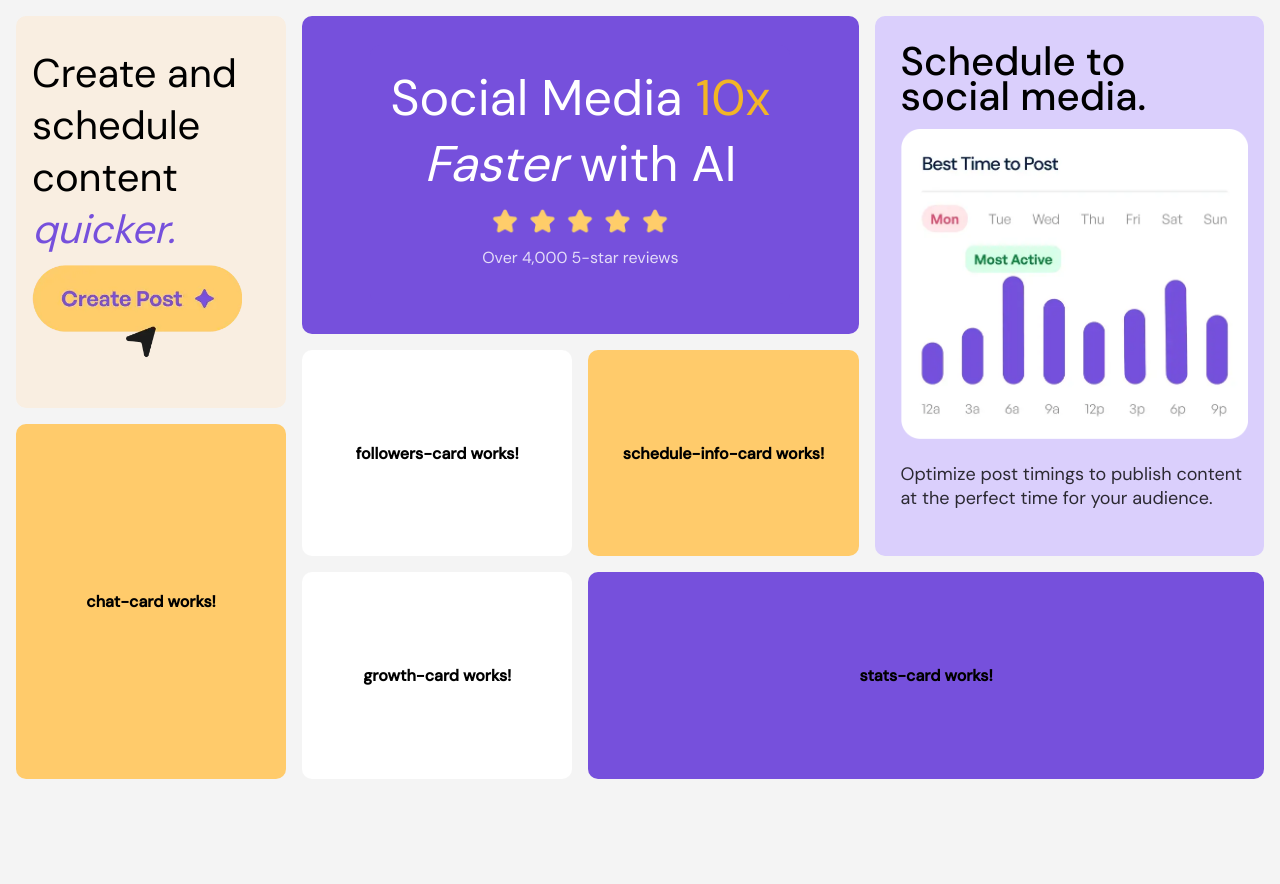
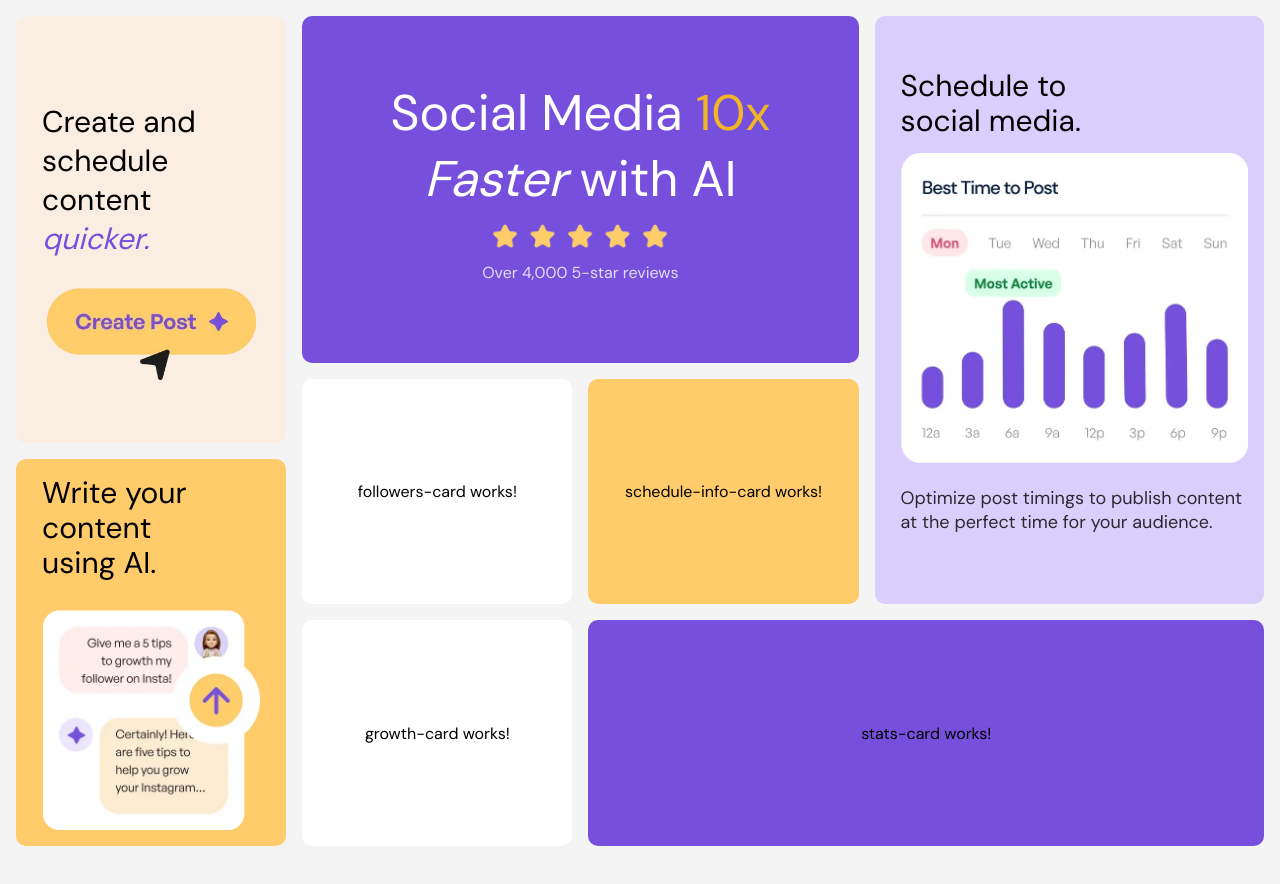
Before and after one commit to fio-azahuanche/bento-dashboard, an Angular app: page / in a window 1280 px wide. Shown: the top 884 px of the page. Before the commit the page ends 832 px from the top, so only its background shows below. Built offline with nearby package versions, Linux system fonts and the light colour scheme.

Commit message:
update styles

```diff
--- a/src/app/components/bento-dashboard/bento-dashboard.component.css
+++ b/src/app/components/bento-dashboard/bento-dashboard.component.css
@@ -12,7 +12,6 @@
         display: flex;
         align-items: center;
         justify-content: center;
-        font-weight: bold;
         text-align: center;
         border-radius: 10px;
     }
--- a/src/app/components/chat-card/chat-card.component.css
+++ b/src/app/components/chat-card/chat-card.component.css
@@ -0,0 +1,19 @@
+#chat-card {
+    display: flex;
+    flex-direction: column;
+    align-items: center;
+    justify-content: space-between;
+}
+
+#chat-card-img {
+    height: 220px;
+    margin-top: 30px;
+}
+
+#chat-card-text {
+    font-size: 30px;
+    font-weight: 400;
+    text-align: left;
+    margin: 0 0 0 10px;
+    line-height: 35px;
+}
--- a/src/app/components/chat-card/chat-card.component.html
+++ b/src/app/components/chat-card/chat-card.component.html
@@ -1 +1,5 @@
-<p>chat-card works!</p>
+<div id="chat-card">
+    <p id="chat-card-text">Write your content
+        <br>using AI.</p>
+    <img id="chat-card-img" src="/illustration-ai-content.webp" alt="">
+</div>
--- a/src/app/components/content-card/content-card.component.css
+++ b/src/app/components/content-card/content-card.component.css
@@ -1,7 +1,10 @@
 #content-card {
-    font-size: 40px;
+    font-size: 30px;
     font-weight: 400;
     text-align: left;
+    display: flex;
+    flex-direction: column;
+    align-items: center;
 }
 
 #content-card-span {
@@ -9,7 +12,10 @@
     font-style: italic;
 }
 
+p {
+    margin-left: 10px;
+}
+
 #content-card-img {
-    margin-top: 10px;
     height: 100px;
 }
--- a/src/app/components/content-card/content-card.component.html
+++ b/src/app/components/content-card/content-card.component.html
@@ -1,4 +1,7 @@
 <div id="content-card">
-    Create and schedule content <span id="content-card-span">quicker.</span>
+    <p>Create and schedule content
+        <br>
+        <span id="content-card-span">quicker.</span>
+    </p>
     <img id="content-card-img" src="/illustration-create-post.webp" alt="Create Post">
 </div>
--- a/src/app/components/schedule-card/schedule-card.component.css
+++ b/src/app/components/schedule-card/schedule-card.component.css
@@ -1,7 +1,7 @@
 .schedule-card-text {
-    font-size: 40px;
+    font-size: 30px;
     line-height: 35px;
-    font-weight: 500;
+    font-weight: 400;
     text-align: left;
     margin: 0 0 0 10px;
 }
```
Also changed, not shown: public/illustration-ai-content.webp (renamed from public/images/illustration-ai-content.webp).
